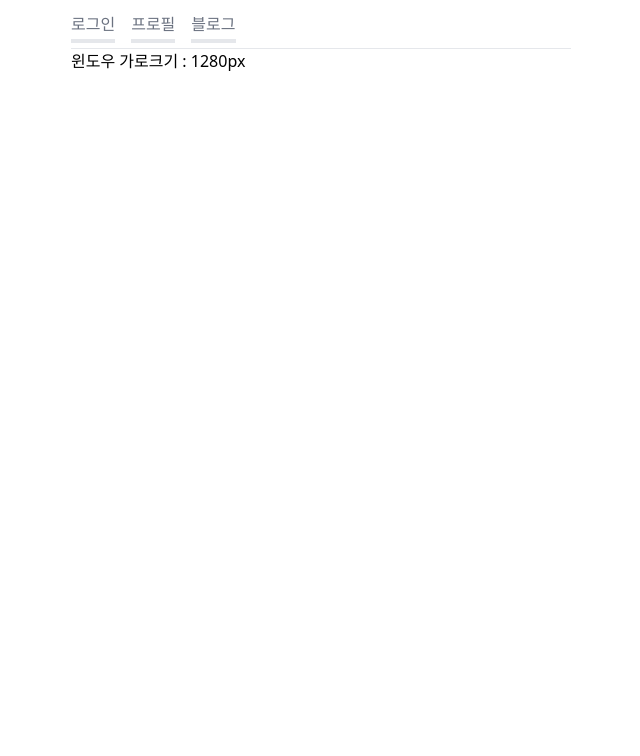
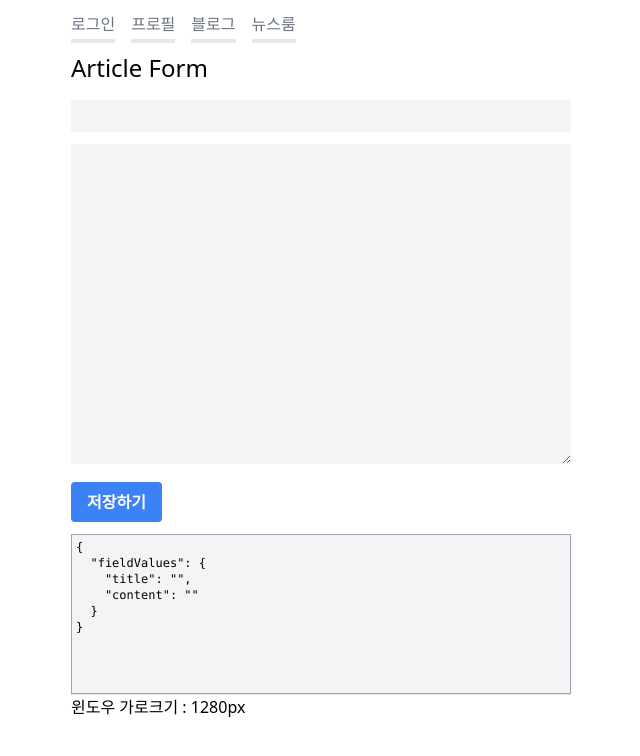
Before and after one commit to Eunji-Nam/myproj-react, a React (Create React App) app: page /news/new in a window 1280 px wide. Shown: the top 756 px of the page, without its empty margins (319-959 px from the left). Built offline with nearby package versions, Linux system fonts and the light colour scheme; no server answers.

Commit message:
news 페이지 구현을 위한 컴포넌트

```diff
--- a/package.json
+++ b/package.json
@@ -8,6 +8,7 @@
     "@testing-library/user-event": "^13.2.1",
     "autoprefixer": "^10.4.1",
     "axios": "^0.24.0",
+    "axios-hooks": "^3.0.0",
     "postcss": "^8.4.5",
     "react": "^17.0.2",
     "react-dom": "^17.0.2",
--- a/src/App.js
+++ b/src/App.js
@@ -15,6 +15,9 @@ import CssModule from 'pages/examples/CssModule';
 import CssInJs from 'pages/examples/CssInJs';
 import ContextApiSample from 'pages/examples/ContextApiSample';
 import ContextApiSample2 from 'pages/examples/ContextApiSample2';
+import PageNewsIndex from 'pages/news/PageNewsIndex';
+import PageNewsArticleDetail from 'pages/news/PageNewsArticleDetail';
+import PageNewsArticleForm from 'pages/news/PageNewsArticleForm';
 
 function App() {
   const windowWidth = useWindowWidth();
@@ -30,6 +33,13 @@ function App() {
           <Route path="/blog/new/" element={<PagePostForm />} />
           <Route path="/blog/:postId/" element={<PagePostDetail />} />
           <Route path="/blog/:postId/edit/" element={<PagePostForm />} />
+          <Route path="/news/" element={<PageNewsIndex />} />
+          <Route path="/news/new/" element={<PageNewsArticleForm />} />
+          <Route path="/news/:articleId" element={<PageNewsArticleDetail />} />
+          <Route
+            path="/news/:articleId/edit"
+            element={<PageNewsArticleForm />}
+          />
           <Route path="/reviews/" element={<ReviewList />} />
           <Route path="/reviews/new/" element={<PageReviewForm />} />
           <Route path="reviews/:reviewId/edit/" element={<PageReviewForm />} />
--- a/src/compomemts/TopNav.jsx
+++ b/src/compomemts/TopNav.jsx
@@ -12,6 +12,9 @@ function TopNav() {
         </li>
         <li>
           <MyLink to="/blog/">블로그</MyLink>
+        </li>
+        <li>
+          <MyLink to="/news/">뉴스룸</MyLink>
         </li>
         {/* <li>
           <MyLink to="/reviews/">리뷰</MyLink>
--- /dev/null
+++ b/src/compomemts/news/ArticleDetail.jsx
@@ -0,0 +1,38 @@
+import useAxios from 'axios-hooks';
+import { Link } from 'react-router-dom';
+
+function ArticleDetail({ articleId }) {
+  const [{ data: article, loading, error }] = useAxios(
+    `http://localhost:8000/news/api/articles/${articleId}/`,
+  );
+
+  return (
+    <div>
+      {loading && 'loading...'}
+      {error && 'errror 발생'}
+      {article && (
+        <>
+          <h3 className="text-2xl my-5">{article.title}</h3>
+          <div>
+            {article.content.split(/[\r\n]+/).map((line, index) => (
+              <p className="my-3" key={index}>
+                {line}
+              </p>
+            ))}
+          </div>
+        </>
+      )}
+      <hr />
+      <div className="flex gap-4 mt-3 mb-10">
+        <Link to="/news/" className="hover:text-red-400">
+          목록으로
+        </Link>
+        <Link to={`/news/${articleId}/edit/`} className="hover:text-red-400">
+          수정하기
+        </Link>
+      </div>
+    </div>
+  );
+}
+
+export default ArticleDetail;
--- /dev/null
+++ b/src/compomemts/news/ArticleList.jsx
@@ -0,0 +1,22 @@
+import usdAxios from 'axios-hooks';
+import DebugStates from 'compomemts/DebugStates';
+import ArticleSummary from './ArticleSummary';
+
+function ArticleList() {
+  const [{ data: articleList, loading, error }, refetch] = usdAxios(
+    'http://localhost:8000/news/api/articles/',
+  );
+
+  return (
+    <div>
+      <h2>뉴스 기사 목록</h2>
+      {loading && 'Loading...'}
+      {error && 'error 발생!'}
+      {articleList &&
+        articleList.map((article) => <ArticleSummary article={article} />)}
+      <DebugStates data={articleList} loading={loading} error={error} />
+    </div>
+  );
+}
+
+export default ArticleList;
--- /dev/null
+++ b/src/compomemts/news/ArticleSummary.jsx
@@ -0,0 +1,11 @@
+import { Link } from 'react-router-dom';
+
+function ArticleSummary({ article }) {
+  return (
+    <div>
+      요약: <Link to={`/news/${article.id}/`}>{article.title}</Link>
+    </div>
+  );
+}
+
+export default ArticleSummary;
--- /dev/null
+++ b/src/pages/news/PageNewsArticleDetail.jsx
@@ -0,0 +1,17 @@
+import ArticleDetail from 'compomemts/news/ArticleDetail';
+import { useParams } from 'react-router-dom';
+
+function PageNewsArticleDetail() {
+  const { articleId } = useParams();
+  return (
+    <div>
+      <ArticleDetail articleId={articleId} />
+
+      <h3>비슷한 기사 목록</h3>
+
+      <h3>관심있을만한 기사</h3>
+    </div>
+  );
+}
+
+export default PageNewsArticleDetail;
--- /dev/null
+++ b/src/pages/news/PageNewsArticleForm.jsx
@@ -0,0 +1,48 @@
+import Button from 'compomemts/Button';
+import DebugStates from 'compomemts/DebugStates';
+import H2 from 'compomemts/H2';
+import useFieldValues from 'hook/usefieldValues';
+
+const INIT_FIELD_VALUES = { title: '', content: '' };
+
+function PageNewsArticleForm() {
+  const { fieldValues, handleFieldChange } = useFieldValues(INIT_FIELD_VALUES);
+
+  const handleSubmit = (e) => {
+    e.preventDefault();
+    console.log('submited !!!');
+  };
+
+  return (
+    <div>
+      <H2>Article Form</H2>
+      <form onSubmit={handleSubmit}>
+        <div className="my-3">
+          <input
+            name="title"
+            value={fieldValues.title}
+            onChange={handleFieldChange}
+            type="text"
+            className="p-1 bg-gray-100 w-full outline-none focus:border focus:border-gray-400 focus:border-dashed"
+          />
+        </div>
+
+        <div className="my-3">
+          <textarea
+            name="content"
+            value={fieldValues.content}
+            onChange={handleFieldChange}
+            className="p-1 bg-gray-100 w-full h-80 outline-none focus:border focus:border-gray-400 focus:border-dashed"
+          />
+        </div>
+
+        <div className="my-3">
+          <Button>저장하기</Button>
+        </div>
+      </form>
+      <DebugStates fieldValues={fieldValues} />
+    </div>
+  );
+}
+
+export default PageNewsArticleForm;
--- /dev/null
+++ b/src/pages/news/PageNewsIndex.jsx
@@ -0,0 +1,21 @@
+// 뉴스 서비스를 보여주는 대문
+
+import Button from 'compomemts/Button';
+import ArticleList from 'compomemts/news/ArticleList';
+import { useNavigate } from 'react-router-dom';
+
+function PageNewsIndex() {
+  const navigate = useNavigate();
+  return (
+    <div>
+      <h2>뉴스 페이지</h2>
+      <ArticleList />
+
+      <Button onClick={() => navigate('/news/new/')}>새 Article 쓰기</Button>
+      <h2>뉴스 추천</h2>
+
+      <h2>광고</h2>
+    </div>
+  );
+}
+export default PageNewsIndex;
```
Also changed, not shown: 1 other file (tests, documents, lock files or other folders).
